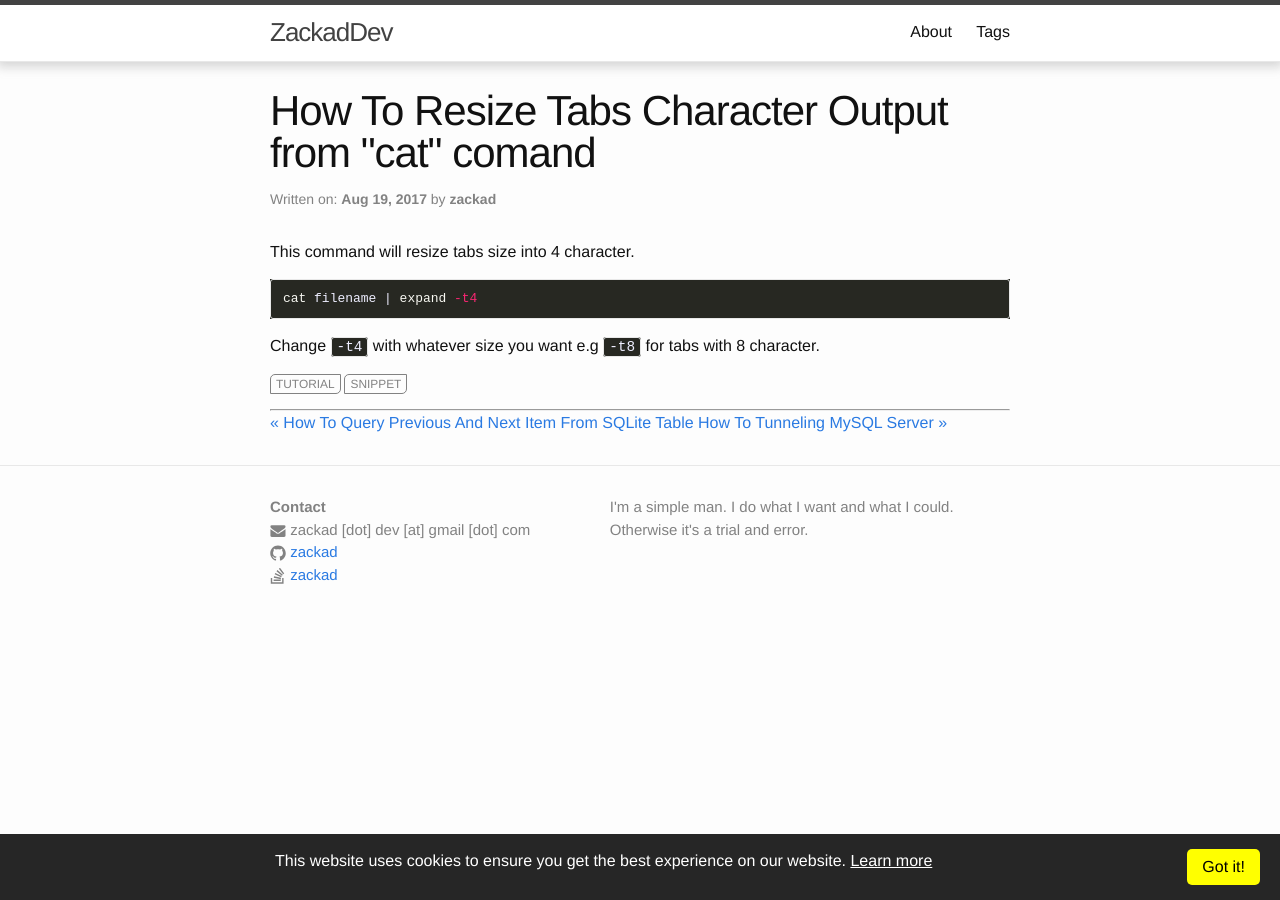
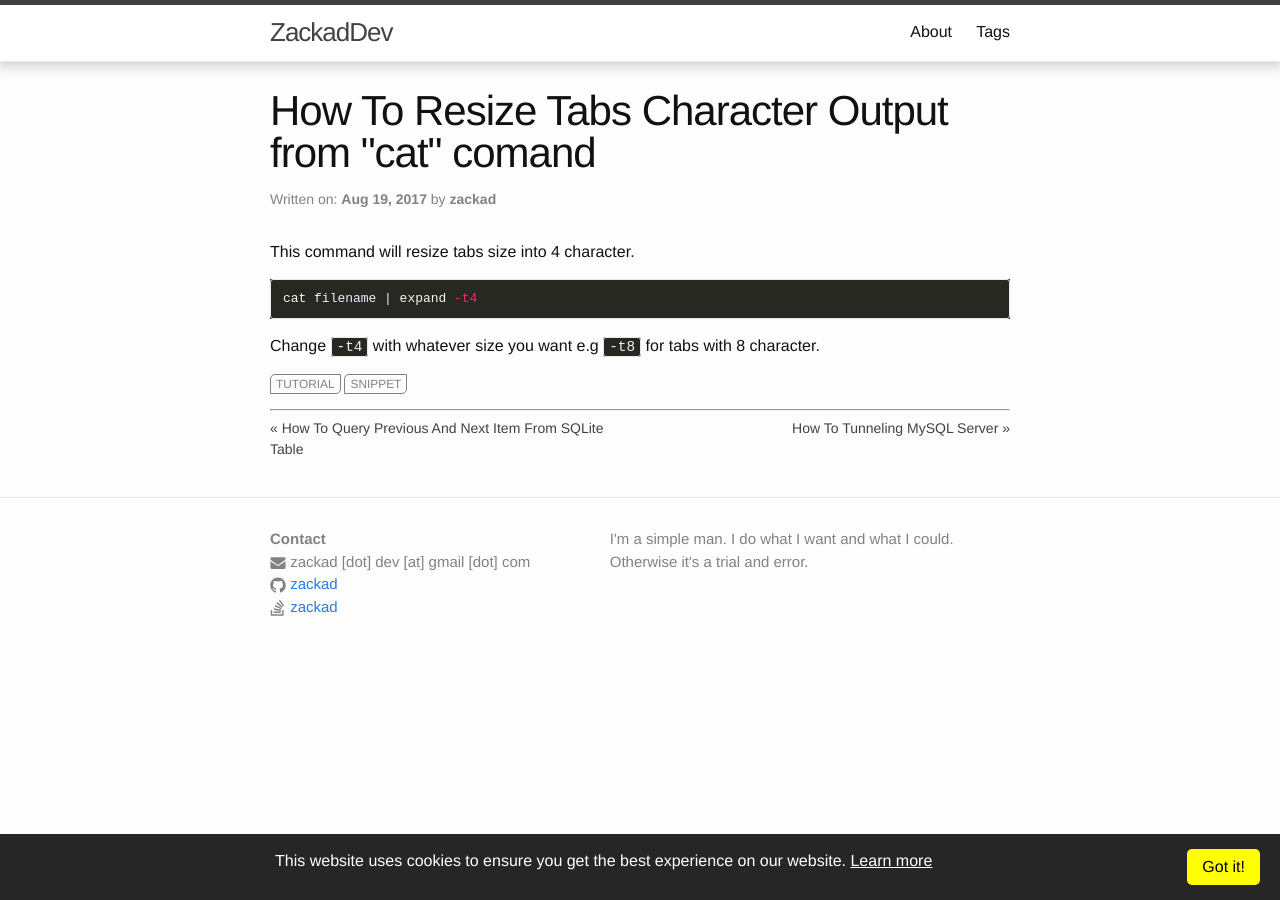
Before and after one commit to zackad/blog-src, a Jekyll site: the page built from _posts/2017-08-19-resize-tabs-from-cat.md, in a window 1280 px wide. Built offline with Jekyll 4.4.1, drawn with Linux system fonts in a browser that asks for light colours; comment, search, counter and statistics services are not loaded.

Commit message:
add styling for prev/next link

```diff
--- a/_sass/minima/_layout.scss
+++ b/_sass/minima/_layout.scss
@@ -165,6 +165,31 @@
   }
 }
 
+.page-pagination {
+  font-size: $small-font-size;
+  display: block;
+  overflow: hidden;
+  width: auto;
+  a {
+    color: $grey-color-dark;
+    display: block;
+    width: 50%;
+    float: left;
+    margin: 0.5em 0;
+  }
+  .next {
+    text-align: right;
+  }
+  @include media-query($on-palm) {
+    a {
+      width: 100%;
+    }
+    .next {
+      text-align: left;
+    }
+  }
+}
+
 
 
 /**
```
